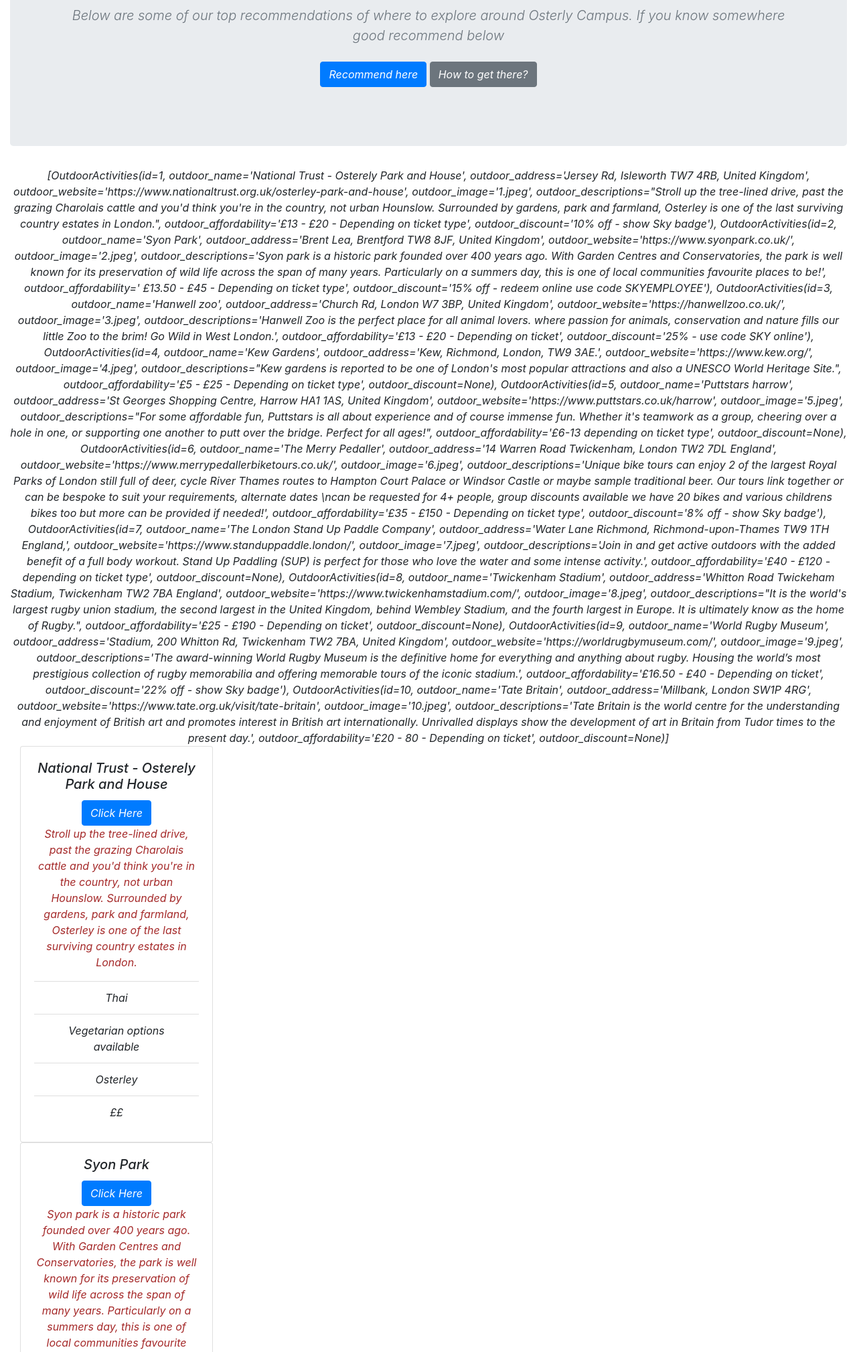
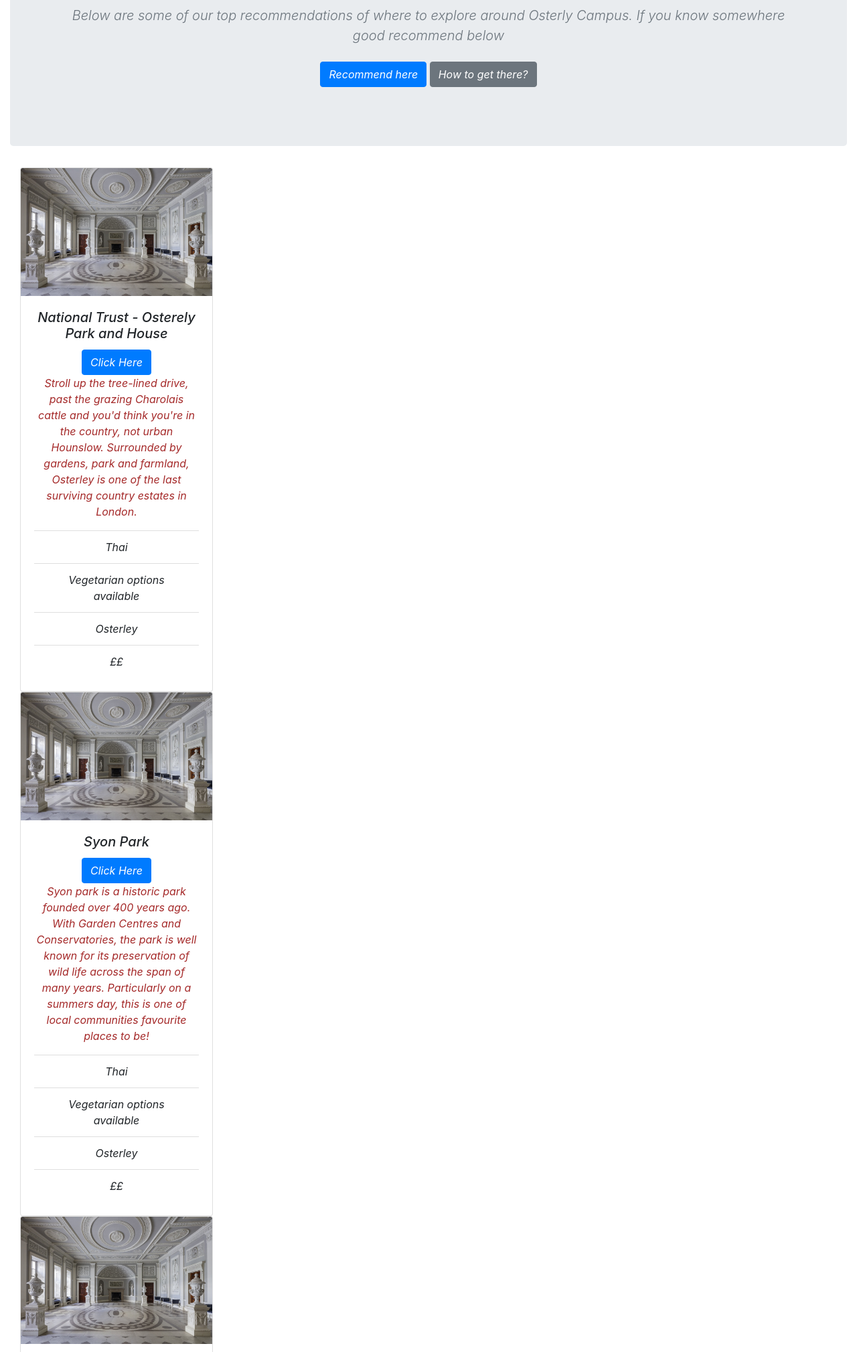
Before and after one commit to alicetil/GetIntoTech_Group3_FinalProject, a Flask app: page /exploretheoutdoors in a window 1280 px wide. Shown: the part 533-2552 px from the top of the page at 67% size. Run offline with Flask 2, Linux system fonts and the light colour scheme; data comes from the database, SQL or seed files in the repository.

Commit message:
may have figured out how to display image- will need to amend the names in sql database to match the ones in static

```diff
--- a/application/routes.py
+++ b/application/routes.py
@@ -110,7 +110,7 @@ def local_events():
 def explore_the_outdoors():
     try:
         outdoors = service.get_all_outdoor_activities()
-        print(outdoors)
+        # print(outdoors)
 
         # outdoors_dict = [x.__dict__ for x in outdoors ]  outdoors=outdoors_dict
 
--- a/application/templates/base.html
+++ b/application/templates/base.html
@@ -10,7 +10,7 @@
 
 <!--    to connect to our own static folder: images and styles (roses.jpeg is an example for the icon. We should update it to our logo?)-->
     <link rel="stylesheet" href="{{ url_for('static', filename='styles.css') }}">
-    <link rel="shortcut icon" href="{{ url_for('static', filename='images/roses.jpeg') }}">
+<!--    <link rel="shortcut icon" href="{{ url_for('static', filename='images/roses.jpeg') }}">-->
 
 <!--    26th april bootstrap link:-->
     <link rel="stylesheet" href="https://cdn.jsdelivr.net/npm/bootstrap@4.3.1/dist/css/bootstrap.min.css"
--- a/application/templates/exploretheoutdoors.html
+++ b/application/templates/exploretheoutdoors.html
@@ -107,19 +107,11 @@ Lorem ipsum dolor sit amet, consectetuer adipiscing elit. Aenean commodo ligula
     {% if message %}
         <p>{{ message }}</p>
     {% else %}
-    {{ outdoors }}
         {% for item in outdoors %}
-<!--           <p> {{ item.outdoor_name }} {{ item.outdoor_location }}-->
-<!--             </p>-->
     <!--       Card 2 -->
                 <div id={item.id} class="card" style="width: 18rem;">
-<!--                    <img class="card-img-top" src="{{ url_for('static', filename='images/roses.jpeg') }} " alt="jinja name">-->
-<!--                         <img class="card-img-top" src="{{ url_for('static',filename='images/{{item.outdoor_image}}' ) }} " alt="{{ item.outdoor_name }}">-->
-<!--                     <img class="card-img-top" src="{{ url_for('static/images/{{item.outdoor_image}}' ) }} " alt="{{ item.outdoor_name }}">-->
-<!--                     <img class="card-img-top" src="{{ url_for('static', filename='{{item.outdoor_image}}' ) }} " alt="jinja name">-->
 
-<!--                        working below: -->
-<!--                    <img class="card-img-top" src="{{ url_for('static', filename='images/roses.jpeg') }} " alt="jinja name">-->
+                    <img class="card-img-top" src="{{ url_for('static', filename='images/'+item.outdoor_image) }} " alt="{{ item.outdoor_name }}">
 
 
                     <div class="card-body">
```
Also changed, not shown: application/models.py (+11 -0 lines), application/domain/local_events.py (line endings or trailing spaces), application/static/images/10.jpeg (added), application/static/images/2.jpeg (added), application/static/images/3.jpeg (added), application/static/images/4.jpeg (added), application/static/images/5.jpeg (added), application/static/images/6.jpeg (added), application/static/images/7.jpeg (added), application/static/images/8.jpeg (added), application/static/images/9.jpeg (added).
